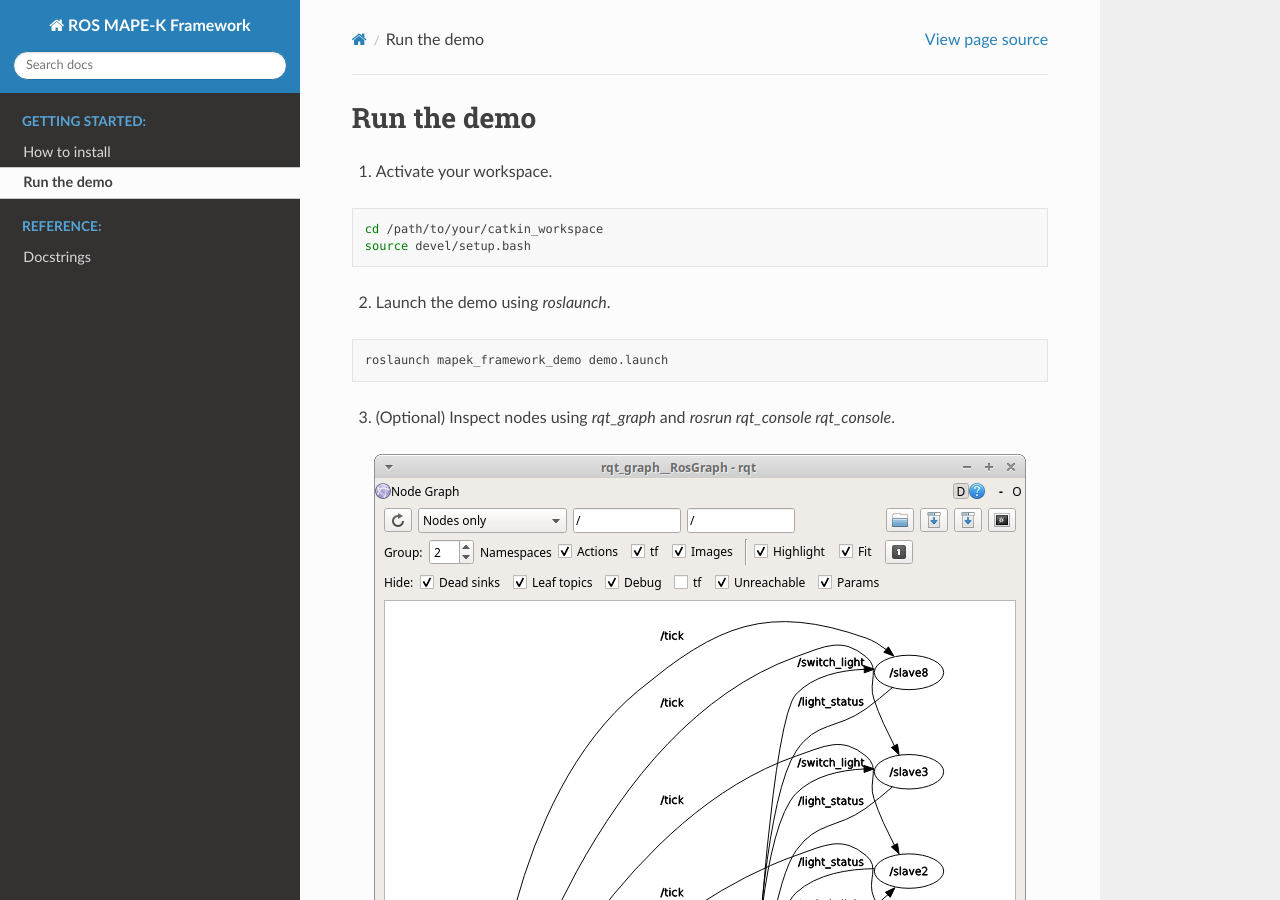
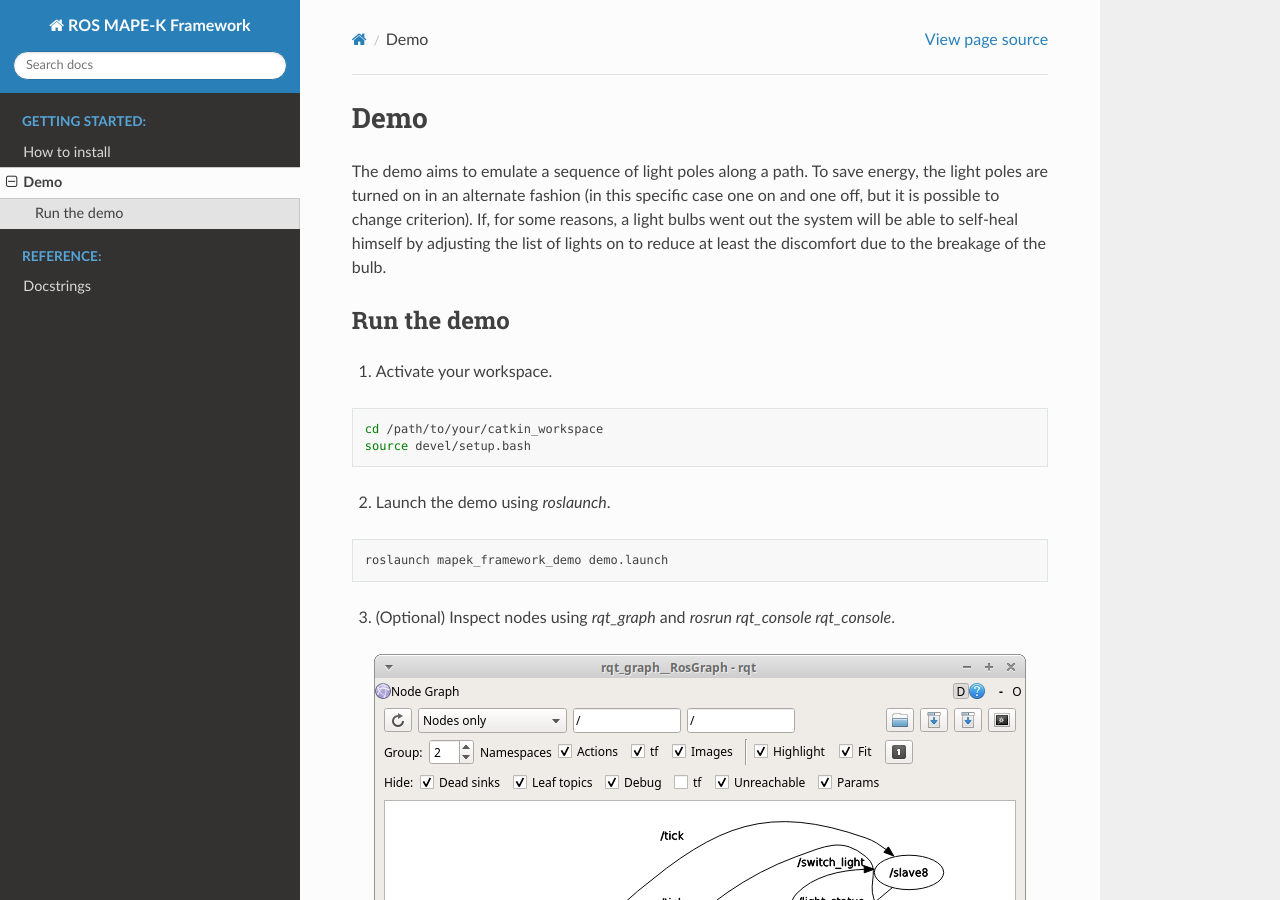
Before and after one commit to imcatta/ros_mapek_framework, a Sphinx documentation site: the page built from docs/demo.rst, in a window 1280 px wide and 900 px high. Built offline with Sphinx 7.4.7 and the Read the Docs theme 2.0.0, drawn with Linux system fonts in a browser that asks for light colours.

Commit message:
Add a brief demo description

```diff
--- a/docs/demo.rst
+++ b/docs/demo.rst
@@ -1,5 +1,16 @@
+Demo
+============
+
+The demo aims to emulate a sequence of light poles
+along a path. To save energy, the light poles are turned on
+in an alternate fashion (in this specific case one on and one off, but it is possible to change criterion).
+If, for some reasons, a light bulbs went out the system will be able to self-heal himself
+by adjusting the list of lights on to reduce
+at least the discomfort due to the breakage of the bulb.
+
 Run the demo
-============
+------------
+
 1. Activate your workspace.
 
 .. code-block:: bash
```
